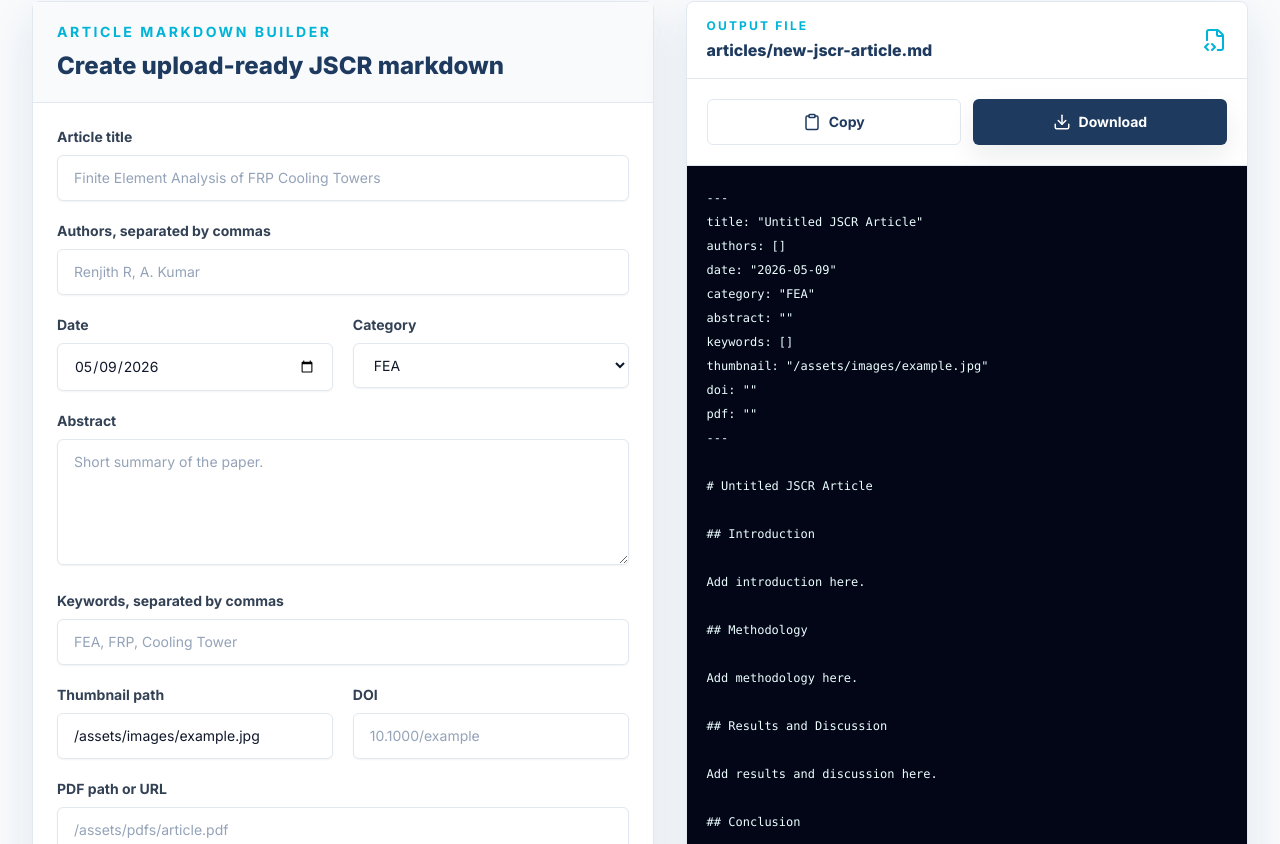
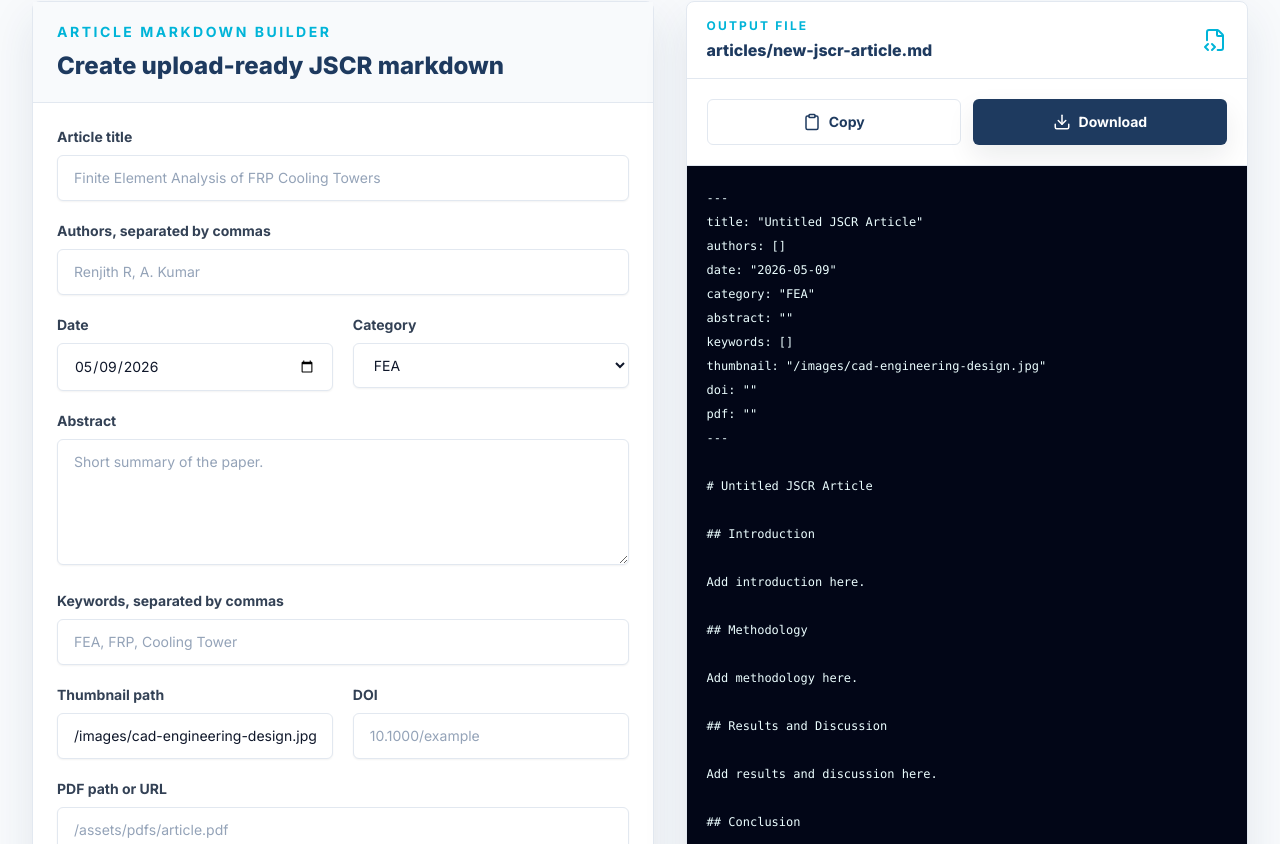
Before and after one commit to renjith499/jscr-journal, a Next.js app: page /md in a window 1280 px wide. Shown: the part 336-1180 px from the top of the page. Built offline with nearby package versions, Linux system fonts and the light colour scheme.

Commit message:
Clean article grid heading and fix image paths

```diff
--- a/articles/article2.md
+++ b/articles/article2.md
@@ -16,7 +16,7 @@ keywords:
   - "Cooling Tower"
   - "Wind Analysis"
   - "Structural Engineering"
-thumbnail: "/images/frp-cooling-tower.jpg"
+thumbnail: "/images/cad-engineering-design.jpg"
 abstract: "This study investigates the structural behaviour of Fiber Reinforced Polymer (FRP) cooling tower members subjected to wind loading using finite element analysis. The objective of the study is to evaluate stress distribution, deformation characteristics, and structural safety under critical environmental conditions. Numerical simulations were carried out using ANSYS-based finite element methods, and the obtained results demonstrate the suitability of FRP members for lightweight industrial cooling tower applications."
 ---
 
--- a/components/ArticleGrid.jsx
+++ b/components/ArticleGrid.jsx
@@ -4,12 +4,6 @@ export function ArticleGrid({ articles }) {
   return (
     <section className="bg-white py-16 dark:bg-slate-900">
       <div className="mx-auto max-w-7xl px-5 lg:px-8">
-        <div className="mb-8 flex items-end justify-between">
-          <div>
-            <p className="text-sm font-extrabold uppercase tracking-[0.18em] text-accent">Repository Articles</p>
-            <h2 className="mt-2 text-3xl font-extrabold text-primary dark:text-white">Automatically generated from GitHub Markdown</h2>
-          </div>
-        </div>
         <div className="grid gap-6 md:grid-cols-2 xl:grid-cols-3">
           {articles.map((article) => <ArticleCard key={article.slug} article={article} />)}
         </div>
--- a/components/MarkdownBuilder.jsx
+++ b/components/MarkdownBuilder.jsx
@@ -12,7 +12,7 @@ const initialArticle = {
   category: "FEA",
   abstract: "",
   keywords: "",
-  thumbnail: "/assets/images/example.jpg",
+  thumbnail: "/images/cad-engineering-design.jpg",
   doi: "",
   pdf: "",
   introduction: "",
@@ -148,7 +148,7 @@ export function MarkdownBuilder() {
           <div className="grid gap-5 md:grid-cols-2">
             <label>
               <span className="mb-2 block text-sm font-bold text-slate-700 dark:text-slate-200">Thumbnail path</span>
-              <input className={inputClass()} value={article.thumbnail} onChange={(event) => updateField("thumbnail", event.target.value)} placeholder="/assets/images/example.jpg" />
+              <input className={inputClass()} value={article.thumbnail} onChange={(event) => updateField("thumbnail", event.target.value)} placeholder="/images/cad-engineering-design.jpg" />
             </label>
             <label>
               <span className="mb-2 block text-sm font-bold text-slate-700 dark:text-slate-200">DOI</span>
--- a/components/MarkdownRenderer.jsx
+++ b/components/MarkdownRenderer.jsx
@@ -18,6 +18,7 @@ function createHeadingRenderer(level) {
 
 function resolveImage(src) {
   if (!src || /^https?:\/\//i.test(src) || src.startsWith("data:")) return src;
+  if (src.startsWith("/images/")) return src;
   const config = getGithubConfig();
   return githubRawUrl(src, config);
 }
```
Also changed, not shown: lib/github/articles.js, 1 other file (tests, documents, lock files or other folders).
